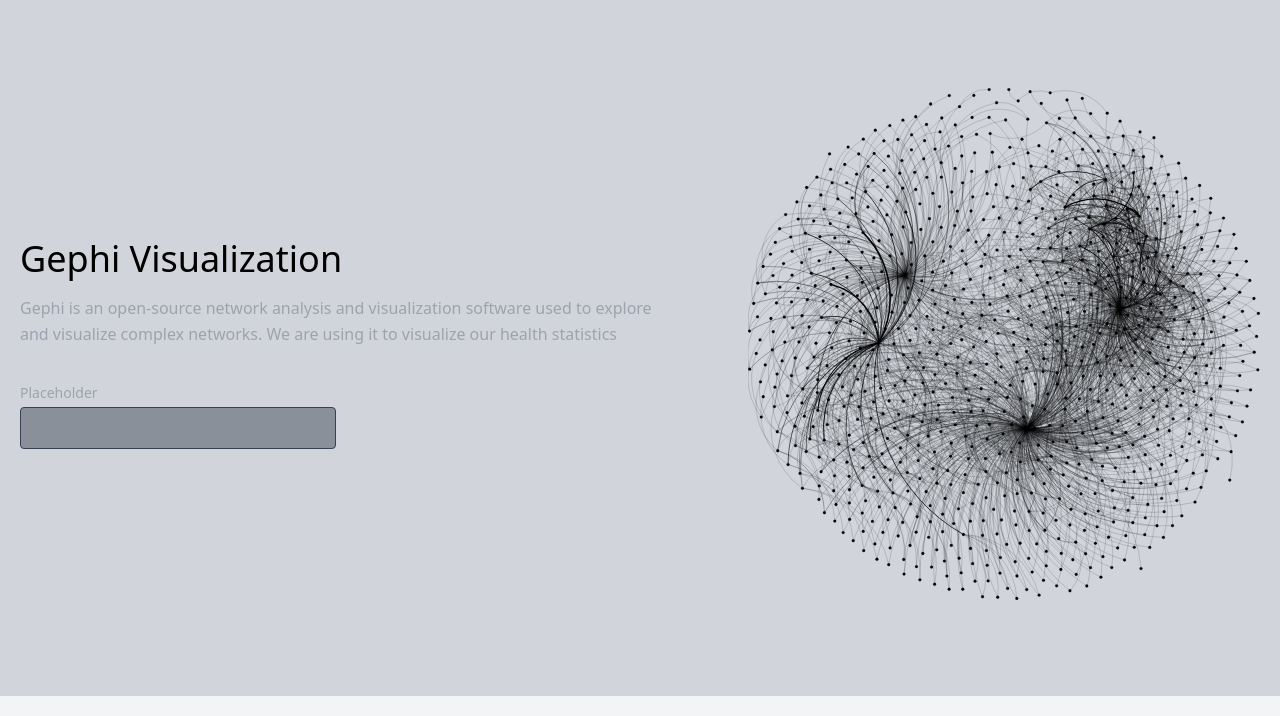
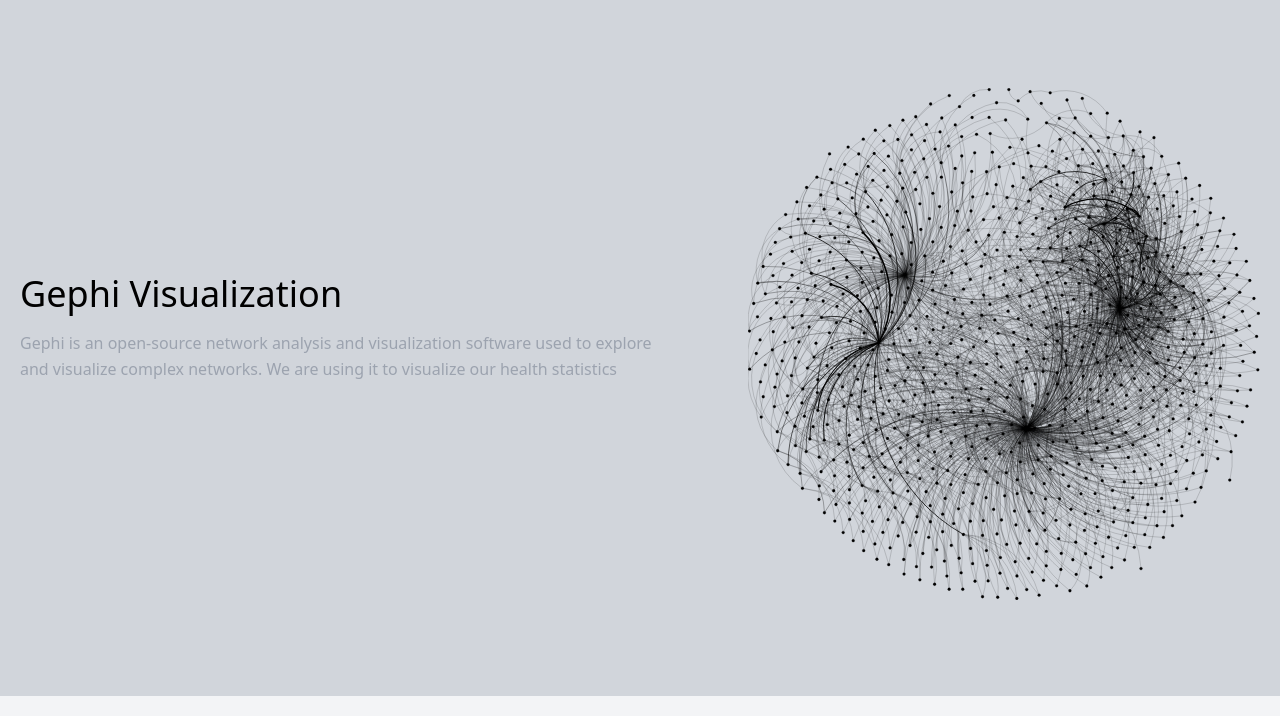
Before and after one commit to CatastrophistUser/18CSE301J-Information-Visualization, a website: page index.html in a window 1280 px wide. Shown: the part 740-1456 px from the top of the page. Drawn offline with nearby package versions, Linux system fonts and the light colour scheme.

Commit message:
Update index.html

```diff
--- a/index.html
+++ b/index.html
@@ -85,12 +85,6 @@
           <div class="lg:flex-grow md:w-1/2 lg:pr-24 md:pr-16 flex flex-col md:items-start md:text-left mb-16 md:mb-0 items-center text-center">
             <h1 class="title-font sm:text-4xl text-3xl mb-4 font-medium text-black">Gephi Visualization</h1>
             <p class="mb-8 leading-relaxed">Gephi is an open-source network analysis and visualization software used to explore and visualize complex networks. We are using it to visualize our health statistics</p>
-            <div class="flex w-full md:justify-start justify-center items-end">
-              <div class="relative mr-4 md:w-full lg:w-full xl:w-1/2 w-2/4">
-                <label for="hero-field" class="leading-7 text-sm text-gray-400">Placeholder</label>
-                <input type="text" id="hero-field" name="hero-field" class="w-full bg-gray-800 rounded bg-opacity-40 border border-gray-700 focus:ring-2 focus:ring-blue-900 focus:bg-transparent focus:border-blue-500 text-base outline-none text-gray-100 py-1 px-3 leading-8 transition-colors duration-200 ease-in-out">
-              </div>
-        </div>
           </div>
           <div class="lg:max-w-lg lg:w-full md:w-1/2 w-5/6">
             <img class="object-cover object-center rounded" alt="hero" src="images/gephi-visual.svg">
```
